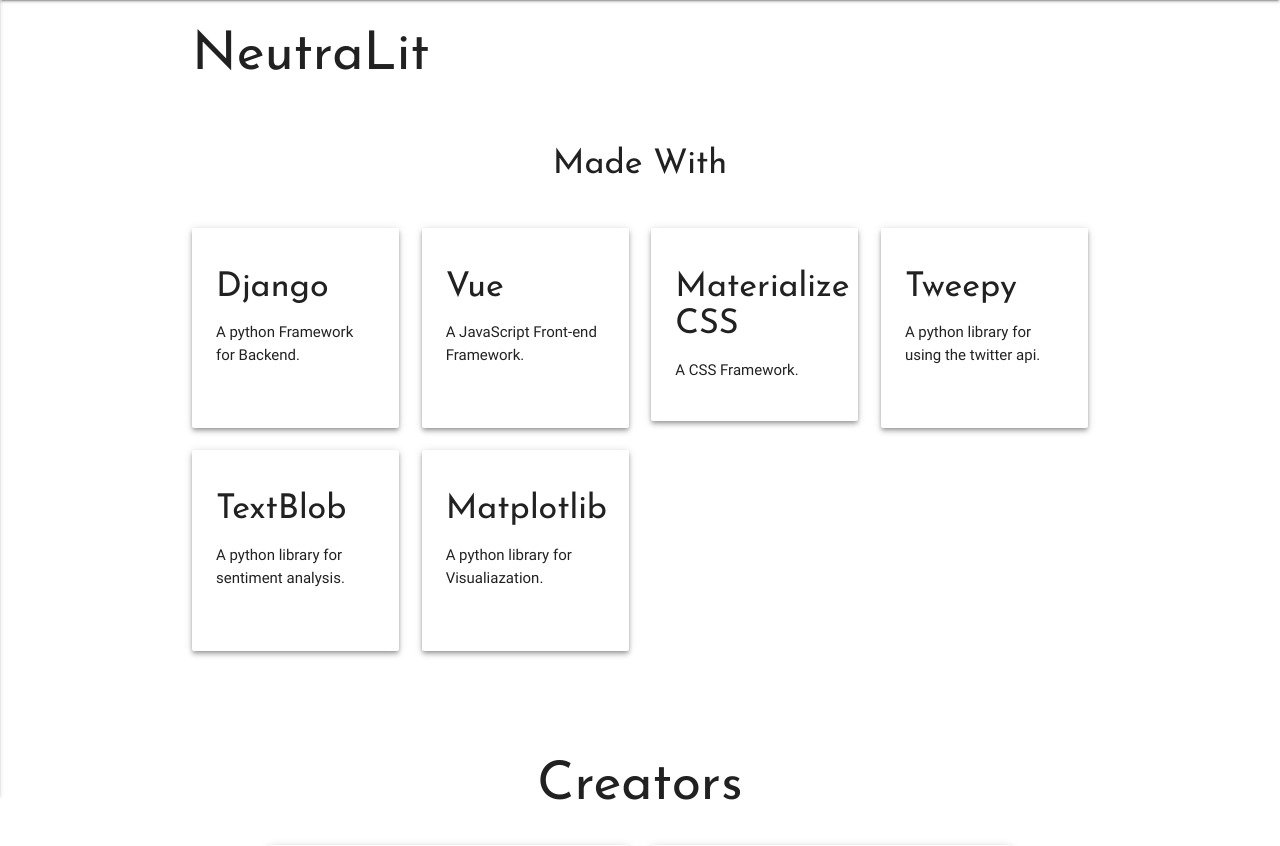
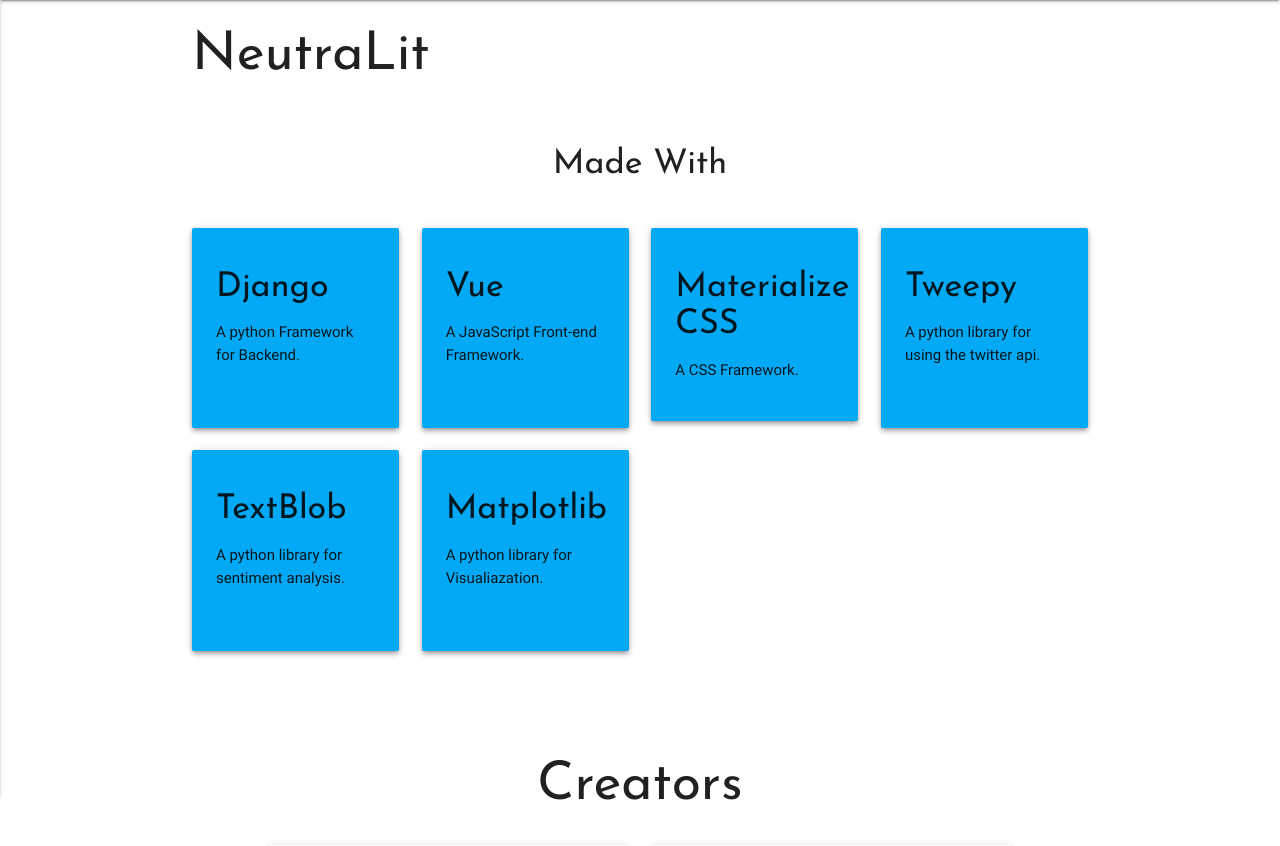
Before and after one commit to Abhishekvaish/NeutraLit, a Django app: page /about/ in a window 1280 px wide. Shown: the part 64-910 px from the top of the page. Run offline with Django 3.2, Linux system fonts and the light colour scheme; parts of the project's set-up code (start-up, migrations or seed data) failed here and were passed over; some libraries are stand-ins or nearby versions.

Commit message:
updated scraper and  some views

```diff
--- a/trends/static/trends/css/style.css
+++ b/trends/static/trends/css/style.css
@@ -38,7 +38,7 @@
 }
 #home .parallax-container h1{
 	opacity: 1;
-	margin-top: 15%;
+	margin-top: 20vh;
 	font-weight: bold;
 	animation-name: fadeInUp;
 	animation-duration: 2s;
@@ -64,6 +64,7 @@
 	border-width: 1px;
 	border-color: blue;
 	border-radius: 4px;
+	margin-top: 2px;
 }
 /*--------------------DETAIL TOPIC STYLES----------------  */
 #detail .parallax-container img {
--- a/trends/templates/trends/about.html
+++ b/trends/templates/trends/about.html
@@ -8,37 +8,37 @@
 	<h4 class="josefin center-align">Made With</h4><br>
 	<div id="tools" class="row">
 		<div class="col l3 m5 offset-m1 s10 offset-s1">
-			<div class="card-panel hoverable z-depth-2">
+			<div class="card-panel hoverable z-depth-2 accent-color  ">
 				<h4 class="josefin">Django</h4>
 				<p>A python Framework for Backend.</p><br>
 			</div>
 		</div>
 		<div class="col l3 m5 offset-m1 s10 offset-s1">
-			<div class="card-panel hoverable z-depth-2">
+			<div class="card-panel hoverable z-depth-2 accent-color ">
 				<h4 class="josefin">Vue</h4>
 				<p>A JavaScript Front-end Framework.</p><br>
 			</div>
 		</div>
 		<div class="col l3 m5 offset-m1 s10 offset-s1">
-			<div class="card-panel hoverable z-depth-2">
+			<div class="card-panel hoverable z-depth-2 accent-color ">
 				<h4 class="josefin">Materialize CSS</h4>
 				<p>A CSS Framework.</p>
 			</div>
 		</div>
 		<div class="col l3 m5 offset-m1 s10 offset-s1">
-			<div class="card-panel hoverable z-depth-2">
+			<div class="card-panel hoverable z-depth-2 accent-color ">
 				<h4 class="josefin">Tweepy</h4>
 				<p>A python library for using the twitter api.</p><br>
 			</div>
 		</div>
 		<div class="col l3 m5 offset-m1 s10 offset-s1">
-			<div class="card-panel hoverable z-depth-2">
+			<div class="card-panel hoverable z-depth-2 accent-color ">
 				<h4 class="josefin">TextBlob</h4>
 				<p>A python library for sentiment analysis.</p><br>
 			</div>
 		</div>
 		<div class="col l3 m5 offset-m1 s10 offset-s1">
-			<div class="card-panel hoverable z-depth-2">
+			<div class="card-panel hoverable z-depth-2 accent-color ">
 				<h4 class="josefin">Matplotlib</h4>
 				<p>A python library for Visualiazation.</p><br>
 			</div>
--- a/trends/templates/trends/base.html
+++ b/trends/templates/trends/base.html
@@ -33,9 +33,18 @@
                         <a href="{% url 'trends:about' %}">About</a></li>
                 </ul>
                 <ul id="sidenavbar" class="side-nav">
-                    <li><a href="{% url 'trends:index' %}">Home</a></li>
-                    <li><a href="{% url 'trends:topics' %}">Topics</a></li>
-                    <li><a href="{% url 'trends:about' %}">About</a></li>
+                    <li>
+                        <div class="user-view">
+                            <div class="background dark-primary-color">
+                            </div>
+                            <i class="material-icons circle white blue-text">&nbsp;&nbsp;N.L. </i>
+                            <span class="name"><h4  class="josefin">NeutraLit</h4></span>
+
+                        </div>
+                    </li>
+                    <li><a href="{% url 'trends:index' %}"><i class="material-icons">home</i> Home</a></li>
+                    <li><a href="{% url 'trends:topics' %}"><i class="material-icons">apps</i> Topics</a></li>
+                    <li><a href="{% url 'trends:about' %}"><i class="material-icons">exit_to_app</i> About</a></li>
                 </ul>
         </div>
     </nav>
--- a/trends/templates/trends/topics.html
+++ b/trends/templates/trends/topics.html
@@ -25,7 +25,8 @@
 		</ul>
 		{% endfor %}
 	</div>
-	<ul class="pagination col l10 offset-l3">
+	<div class="container">
+		<ul class="pagination col l10 offset-l3">
 		{% if topics.has_previous %}
 		<li class="waves-effect">
 			<a href="?page=1">first</a>
@@ -55,5 +56,6 @@
 		</li>
 		{% endif %}
 	</ul>
+	</div>
 </div>
 {% endblock %}
--- a/trends/views.py
+++ b/trends/views.py
@@ -7,6 +7,8 @@
 TOPICS = []
 def index(request):
 	if request.is_ajax():
+		graphs.get_dataset();
+		graphs.getweetstxt();
 		context = {
 		"india" : graphs.getIndia(),
 		"piechart" : graphs.getPieChart(),
```
Also changed, not shown: trends/graphs.py (+26 -26 lines), trends/templates/trends/index.html (+14 -10 lines).
